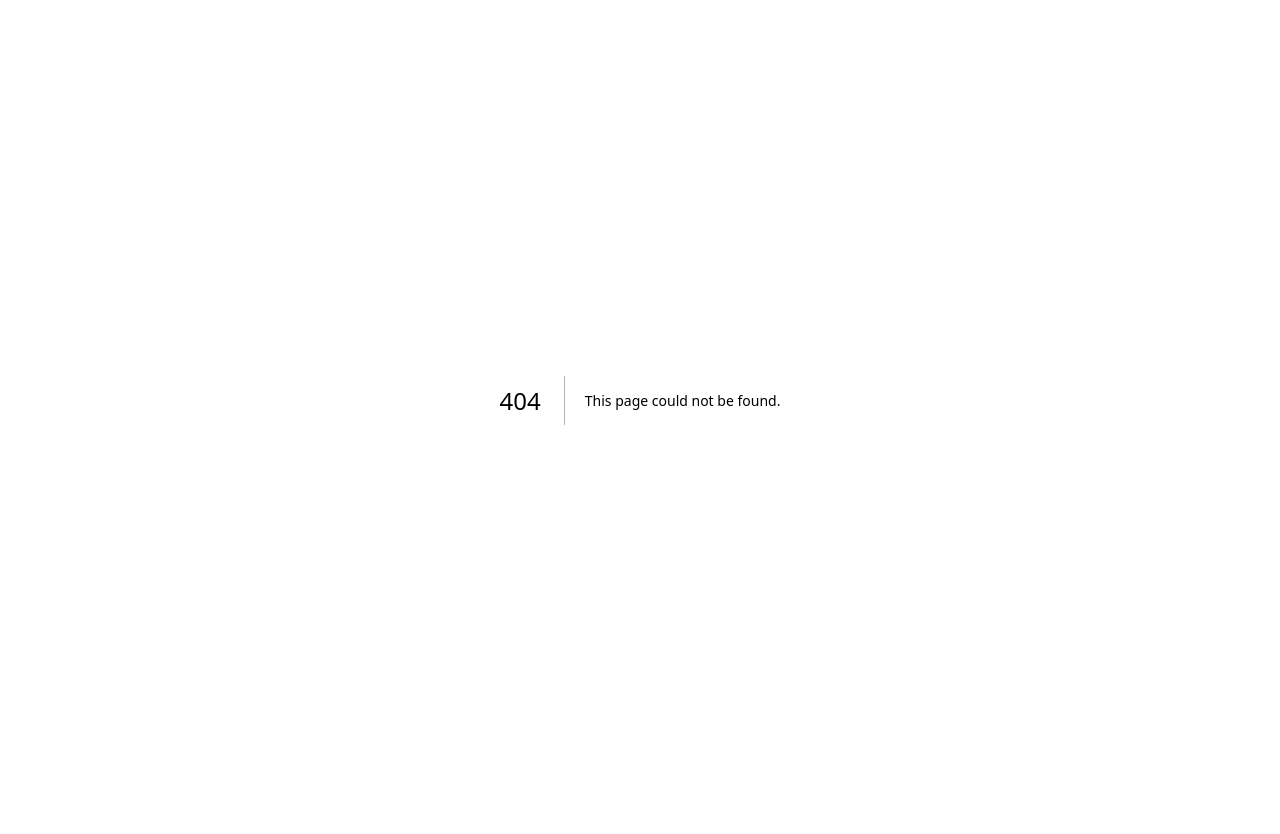
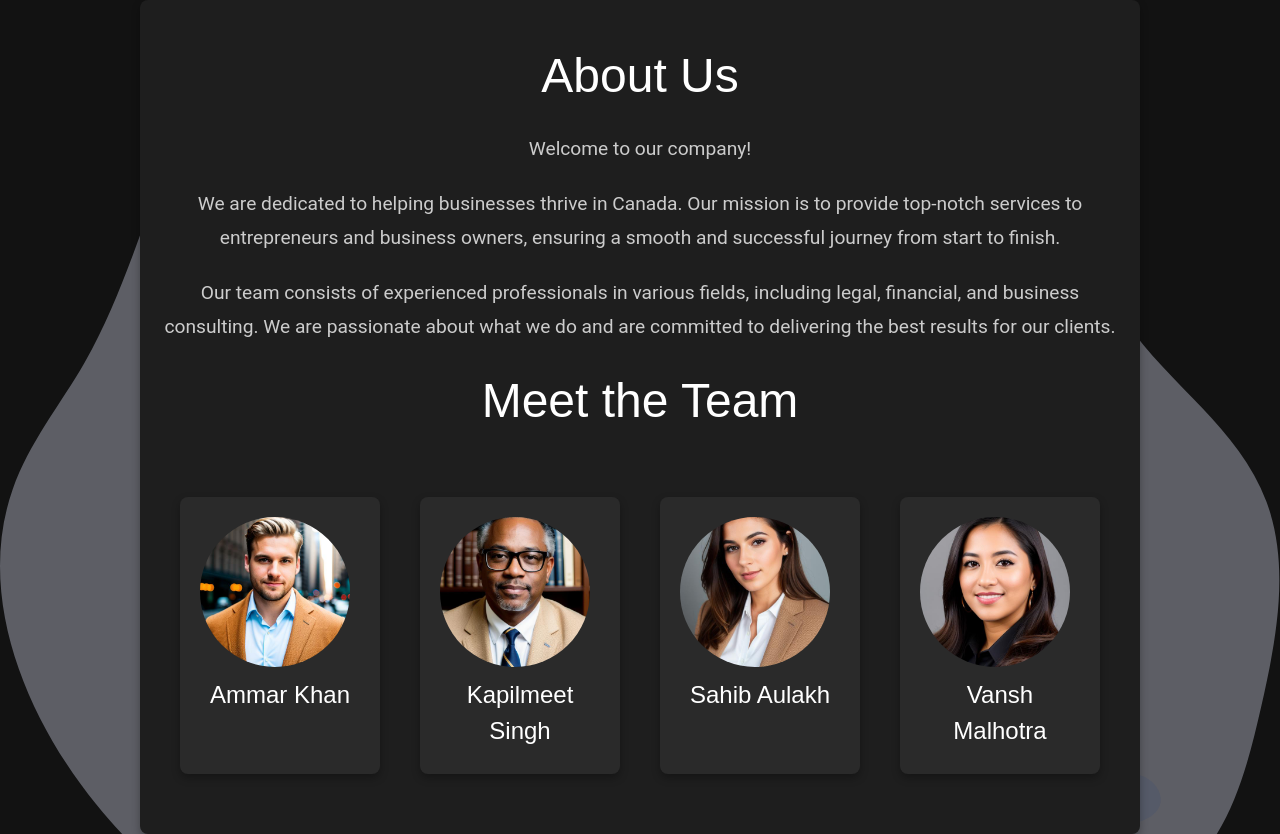
Before and after one commit to ksingh62/quick-incorp-app, a Next.js app: page /prototype/about in a window 1280 px wide. Before the commit this address had no page. Before the commit the page ends 800 px from the top, so only its background shows below. Built offline with nearby package versions, Linux system fonts and the light colour scheme; no server answers.

Commit message:
add about us page

```diff
--- /dev/null
+++ b/src/app/prototype/about/page.css
@@ -0,0 +1,86 @@
+.about-background {
+    background: url('/public/bg.svg') no-repeat center center fixed;
+    background-size: cover;
+    min-height: 100vh;
+    display: flex;
+    justify-content: center;
+    align-items: center;
+    background-color: #121212; /* Dark background color */
+  }
+
+  .about-container {
+    padding: 40px 20px;
+    max-width: 1000px;
+    margin: 0 auto;
+    background-color: #1e1e1e; /* Dark container color */
+    border-radius: 8px;
+    box-shadow: 0 4px 8px rgba(0, 0, 0, 0.3);
+  }
+
+  .about-container h1 {
+    font-size: 3em;
+    margin-bottom: 20px;
+    color: #ffffff; /* Light text color */
+    text-align: center;
+    font-family: 'Montserrat', sans-serif;
+  }
+
+  .about-container h2 {
+    font-size: 3em;
+    margin-bottom: 20px;
+    color: #ffffff; /* Light text color */
+    text-align: center;
+    font-family: 'Montserrat', sans-serif;
+  }
+
+  .about-container p {
+    font-size: 1.2em;
+    line-height: 1.8;
+    margin-bottom: 20px;
+    color: #cccccc; /* Light text color */
+    text-align: center;
+    font-family: 'Roboto', sans-serif;
+  }
+
+  .team {
+    display: flex;
+    justify-content: space-around;
+    flex-wrap: wrap;
+    margin-top: 40px;
+  }
+
+  .team-member {
+    text-align: center;
+    margin: 20px;
+    flex: 1 1 200px;
+    background-color: #2a2a2a; /* Darker background for team member */
+    padding: 20px;
+    border-radius: 8px;
+    box-shadow: 0 4px 8px rgba(0, 0, 0, 0.3);
+    transition: transform 0.3s;
+  }
+
+  .team-member:hover {
+    transform: translateY(-30px);
+  }
+
+  .team-member img {
+    width: 150px;
+    height: 150px;
+    border-radius: 50%;
+    margin-bottom: 10px;
+    object-fit: cover;
+  }
+
+  .team-member h3 {
+    font-size: 1.5em;
+    margin-bottom: 5px;
+    color: #ffffff; /* Light text color */
+    font-family: 'Montserrat', sans-serif;
+  }
+
+  .team-member p {
+    font-size: 1.1em;
+    color: #aaaaaa; /* Lighter text color */
+    font-family: 'Roboto', sans-serif;
+  }
--- /dev/null
+++ b/src/app/prototype/about/page.js
@@ -0,0 +1,37 @@
+import React from 'react';
+import Image from 'next/image';
+import './page.css';
+
+const AboutPage = () => {
+  return (
+    <div className="about-background">
+      <div className="about-container">
+        <h1>About Us</h1>
+        <p>Welcome to our company!</p>
+        <p>We are dedicated to helping businesses thrive in Canada. Our mission is to provide top-notch services to entrepreneurs and business owners, ensuring a smooth and successful journey from start to finish.</p>
+        <p>Our team consists of experienced professionals in various fields, including legal, financial, and business consulting. We are passionate about what we do and are committed to delivering the best results for our clients.</p>
+        <h2>Meet the Team</h2>
+        <div className="team">
+          <div className="team-member">
+            <Image src="/pic-3.jpg" alt="Ammar" width={150} height={150} />
+            <h3>Ammar Khan</h3>
+          </div>
+          <div className="team-member">
+            <Image src="/pic-2.jpg" alt="Kapil" width={150} height={150} />
+            <h3>Kapilmeet Singh</h3>
+          </div>
+          <div className="team-member">
+            <Image src="/pic-1.jpg" alt="Sahib" width={150} height={150} />
+            <h3>Sahib Aulakh</h3>
+          </div>
+          <div className="team-member">
+            <Image src="/pic-4.jpg" alt="Vansh" width={150} height={150} />
+            <h3>Vansh Malhotra</h3>
+          </div>
+        </div>
+      </div>
+    </div>
+  );
+};
+
+export default AboutPage;
```
